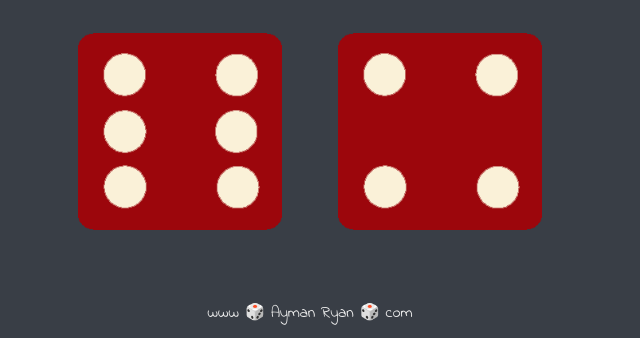
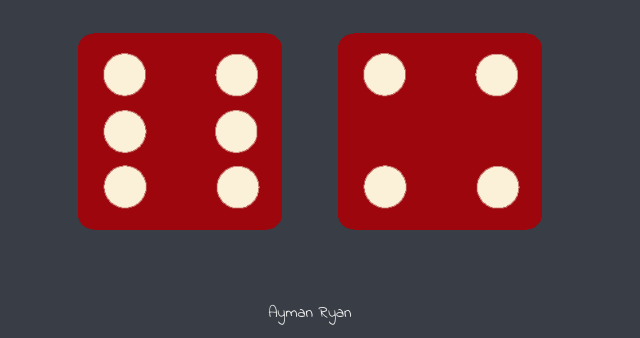
Before and after one commit to AymanRayan/Dicee, a plain HTML site: page index.html in a window 1280 px wide. Shown: the part 462-800 px from the top of the page, without its empty margins (330-970 px from the left). Drawn offline with Linux system fonts and the light colour scheme.

Commit message:
Update index.html

```diff
--- a/index.html
+++ b/index.html
@@ -25,6 +25,6 @@
 <script src="index.js" charset="utf-8"></script>
   </body>
   <footer>
-    www 🎲 Ayman Ryan 🎲 com
+     Ayman Ryan
   </footer>
 </html>
```
